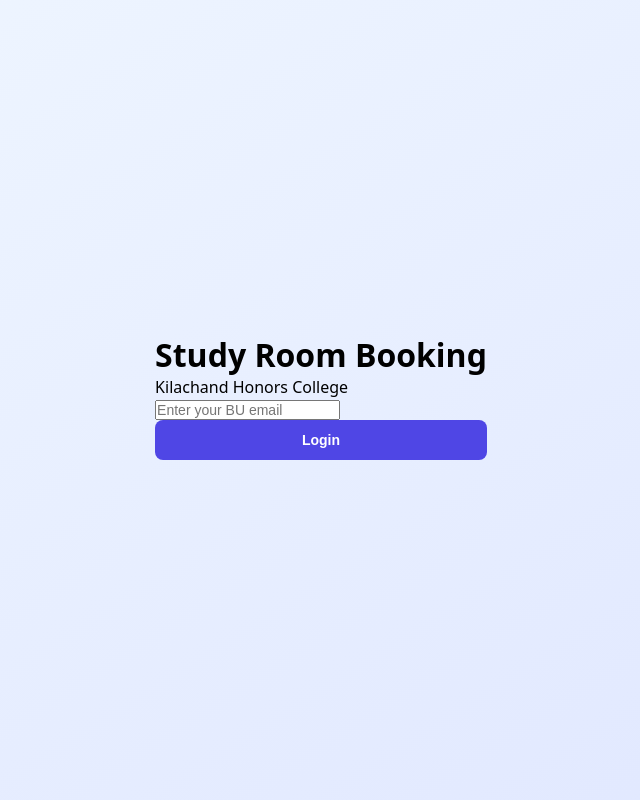
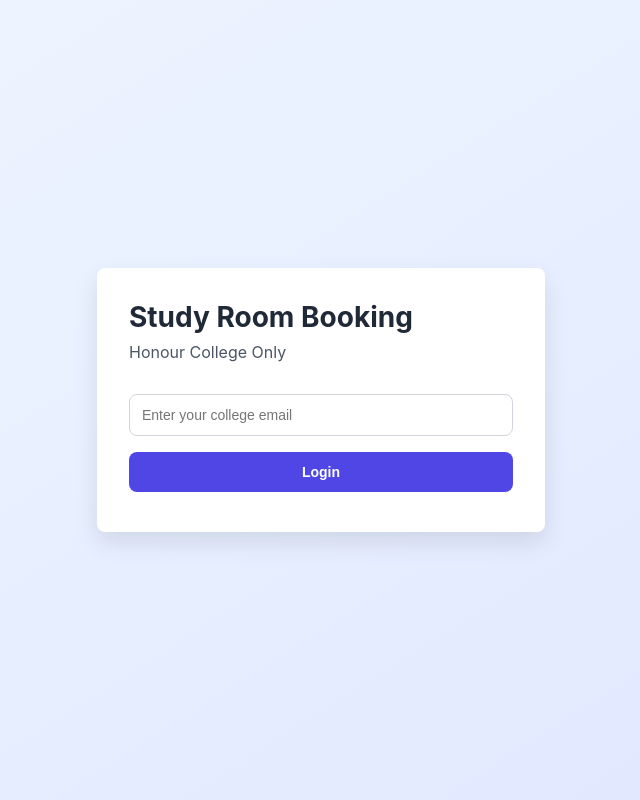
Before and after one commit to diyavora19/kilachand-booking, a Python web app: template templates/index.html in a window 1280 px wide. Shown: the whole page, without its empty margins (319-959 px from the left). Run offline with Jinja, Linux system fonts and the light colour scheme; the template is opened without the code that fills it, so the values that code supplies are empty.

Commit message:
updated to use all apis

```diff
--- a/templates/index.html
+++ b/templates/index.html
@@ -5,31 +5,31 @@
     <meta name="viewport" content="width=device-width, initial-scale=1.0">
     <title>Study Room Booking</title>
     <style>
-        * { margin:0; padding:0; box-sizing:border-box;}
-        body { font-family:system-ui, -apple-system, BlinkMacSystemFont, 'Segoe UI', Roboto, Oxygen, Ubuntu, Cantarell, sans-serif; background:#dadfe8;}
-        .min-h-screen { min-height:100vh;}
-        .container {max-width:1200px; margin:0 auto;padding:0 24px;}
-        button {cursor:pointer; border:none; font-size:14px; transition:all 0.2s;}
-        button:disabled{ opacity:0.5; cursor:not-allowed;}
-        input,select {font-size:14px;}
+        * { margin: 0; padding: 0; box-sizing: border-box; }
+        body { font-family: -apple-system, BlinkMacSystemFont, 'Segoe UI', Roboto, Oxygen, Ubuntu, Cantarell, sans-serif; background: #f3f4f6; }
+        .min-h-screen { min-height: 100vh; }
+        .container { max-width: 1200px; margin: 0 auto; padding: 0 24px; }
+        button { cursor: pointer; border: none; font-size: 14px; transition: all 0.2s; }
+        button:disabled { opacity: 0.5; cursor: not-allowed; }
+        input, select { font-size: 14px; }
 
-        /* Login Page*/
-        .login-page {display:flex; align-items:center; justify-content: center; min-height:100vh; background:linear-gradient(to bottom right, #eff6ff, #e0e7ff);}
-        .login-card {background:white; border-radius:8px; box-shadow:0 10px 25px rgba(0,0,0,0.1); padding:32px; width:100%; max-width: 448px;}
-        .login-card h1 {font-size:28px; font-weight:bold; color:#1f2937; margin-bottom: 8px;}
-        .login-card p {color:#4b5563; margin-bottom:32px;}
-        .form-group {margin-bottom:16px;}
-        .form-group label {display:block; color:#374151;font-weight: 600; margin-bottom: 8px;}
+        /* Login Page */
+        .login-page { display: flex; align-items: center; justify-content: center; min-height: 100vh; background: linear-gradient(to bottom right, #eff6ff, #e0e7ff); }
+        .login-card { background: white; border-radius: 8px; box-shadow: 0 10px 25px rgba(0,0,0,0.1); padding: 32px; width: 100%; max-width: 448px; }
+        .login-card h1 { font-size: 28px; font-weight: bold; color: #1f2937; margin-bottom: 8px; }
+        .login-card p { color: #4b5563; margin-bottom: 32px; }
+        .form-group { margin-bottom: 16px; }
+        .form-group label { display: block; color: #374151; font-weight: 600; margin-bottom: 8px; }
         .form-group input { width: 100%; padding: 12px 16px; border: 1px solid #d1d5db; border-radius: 8px; font-size: 14px; }
-        .form-group input:focus {outline:none; ring:2px solid #4f46e5; box-shadow:0 0 0 3px rgba(79,70,229,0.1);}
-        .btn-primary {width:100%; background:#4f46e5; color: white; padding: 12px; border-radius: 8px; font-weight: 600; }
-        .btn-primary:hover:not(:disabled) {background:#4338ca;}
+        .form-group input:focus { outline: none; ring: 2px solid #4f46e5; box-shadow: 0 0 0 3px rgba(79, 70, 229, 0.1); }
+        .btn-primary { width: 100%; background: #4f46e5; color: white; padding: 12px; border-radius: 8px; font-weight: 600; }
+        .btn-primary:hover:not(:disabled) { background: #4338ca; }
         .error { color: #dc2626; font-size: 12px; margin-top: 8px; }
-        .hidden {display:none}
+        .hidden { display: none; }
 
-        /*Dashboard*/
-        .nav {background:white; box-shadow:0 1px rgba(0,0,0,0.1);}
-        .nav-content{max-width:1200 px; margin:0 auto;padding:16px 24px; display:flex; justify-content:space-between;align-items:center;}
+        /* Dashboard */
+        .nav { background: white; box-shadow: 0 1px 3px rgba(0,0,0,0.1); }
+        .nav-content { max-width: 1200px; margin: 0 auto; padding: 16px 24px; display: flex; justify-content: space-between; align-items: center; }
         .nav h1 { font-size: 24px; font-weight: bold; color: #4f46e5; }
         .btn-logout { display: flex; align-items: center; gap: 8px; color: #4b5563; }
         .btn-logout:hover { color: #dc2626; }
@@ -38,7 +38,7 @@
         .grid-2 { display: grid; grid-template-columns: 1fr 1fr; gap: 32px; }
         @media (max-width: 768px) { .grid-2 { grid-template-columns: 1fr; } }
 
-        card { background: white; border-radius: 8px; padding: 24px; box-shadow: 0 1px 3px rgba(0,0,0,0.1); }
+        .card { background: white; border-radius: 8px; padding: 24px; box-shadow: 0 1px 3px rgba(0,0,0,0.1); }
         .card h2 { font-size: 20px; font-weight: bold; color: #1f2937; margin-bottom: 16px; }
 
         .booking-card { background: #f0fdf4; border: 2px solid #86efac; border-radius: 8px; padding: 24px; }
@@ -93,18 +93,20 @@
 </head>
 <body>
 
+<!-- Login Page -->
 <div id="loginPage" class="login-page">
-    <div class="'login-card">
+    <div class="login-card">
         <h1>Study Room Booking</h1>
-        <p>Kilachand Honors College</p>
-        <div class="'form-group">
-            <input type="'email" id="emailInput" placeholder="Enter your BU email">
+        <p>Honour College Only</p>
+        <div class="form-group">
+            <input type="email" id="emailInput" placeholder="Enter your college email">
         </div>
         <button class="btn-primary" onclick="handleLogin()">Login</button>
         <div class="error" id="loginError"></div>
     </div>
 </div>
 
+<!-- Dashboard -->
 <div id="dashboardPage" class="hidden">
     <div class="nav">
         <div class="nav-content">
@@ -130,6 +132,7 @@
     </div>
 </div>
 
+<!-- Select Room -->
 <div id="selectRoomPage" class="hidden">
     <div class="nav">
         <div class="nav-content">
@@ -142,6 +145,7 @@
     </div>
 </div>
 
+<!-- Date & Time -->
 <div id="dateTimePage" class="hidden">
     <div class="nav">
         <div class="nav-content">
@@ -175,6 +179,7 @@
     </div>
 </div>
 
+<!-- Confirmation -->
 <div id="confirmationPage" class="hidden">
     <div class="confirmation-page">
         <div class="confirmation-card">
@@ -191,7 +196,9 @@
 </div>
 
 <script>
-    const API_URL = 'http://localhost:5000';
+    const API_URL = window.location.hostname === 'localhost'
+      ? 'http://localhost:5000'
+      : 'https://your-app.onrender.com';
     let currentUser = '';
     let selectedRoom = null;
     let activeBooking = null;
@@ -207,6 +214,7 @@
 
     const timeSlots = ['08:00 - 09:00', '08:00 - 10:00', '09:00 - 10:00', '09:00 - 11:00', '10:00 - 11:00', '10:00 - 12:00', '11:00 - 12:00', '11:00 - 13:00', '12:00 - 13:00', '12:00 - 14:00', '13:00 - 14:00', '13:00 - 15:00', '14:00 - 15:00', '14:00 - 16:00', '15:00 - 16:00', '15:00 - 17:00', '16:00 - 17:00', '16:00 - 18:00', '17:00 - 18:00', '17:00 - 19:00', '18:00 - 19:00', '18:00 - 20:00', '19:00 - 20:00', '20:00 - 21:00'];
 
+    // Page Navigation
     function showPage(pageId) {
         document.querySelectorAll('[id$="Page"]').forEach(el => el.classList.add('hidden'));
         document.getElementById(pageId).classList.remove('hidden');
@@ -222,24 +230,24 @@
         renderRooms();
     }
 
-    //API Calls
-    async function handleLogin(){
-        const email= document.getElementById('emailInput').value;
-        const errorDiv= document.getElementById('loginError');
-        errorDiv.textContent='';
+    // API Calls
+    async function handleLogin() {
+        const email = document.getElementById('emailInput').value;
+        const errorDiv = document.getElementById('loginError');
+        errorDiv.textContent = '';
 
-        if (!email){
-            errorDiv.textContent='Please enter an email';
+        if (!email) {
+            errorDiv.textContent = 'Please enter an email';
             return;
         }
 
-        try{
-            const res=await fetch(`${API_URL}/api/login`,{
-                method:'POST',
-                headers:{'Content-Type':'application/json'},
-                body:JSON.stringify({email})
+        try {
+            const res = await fetch(`${API_URL}/api/login`, {
+                method: 'POST',
+                headers: { 'Content-Type': 'application/json' },
+                body: JSON.stringify({ email })
             });
-            const data=await res.json();
+            const data = await res.json();
 
             if (data.success) {
                 currentUser = email;
@@ -294,6 +302,7 @@
             console.error('Error fetching booked slots:', err);
         }
     }
+
     async function handleConfirmBooking() {
         const date = document.getElementById('dateInput').value;
         const time = document.getElementById('timeSelect').value;
@@ -416,5 +425,6 @@
         if (e.key === 'Enter') handleLogin();
     });
 </script>
+
 </body>
 </html>
```
